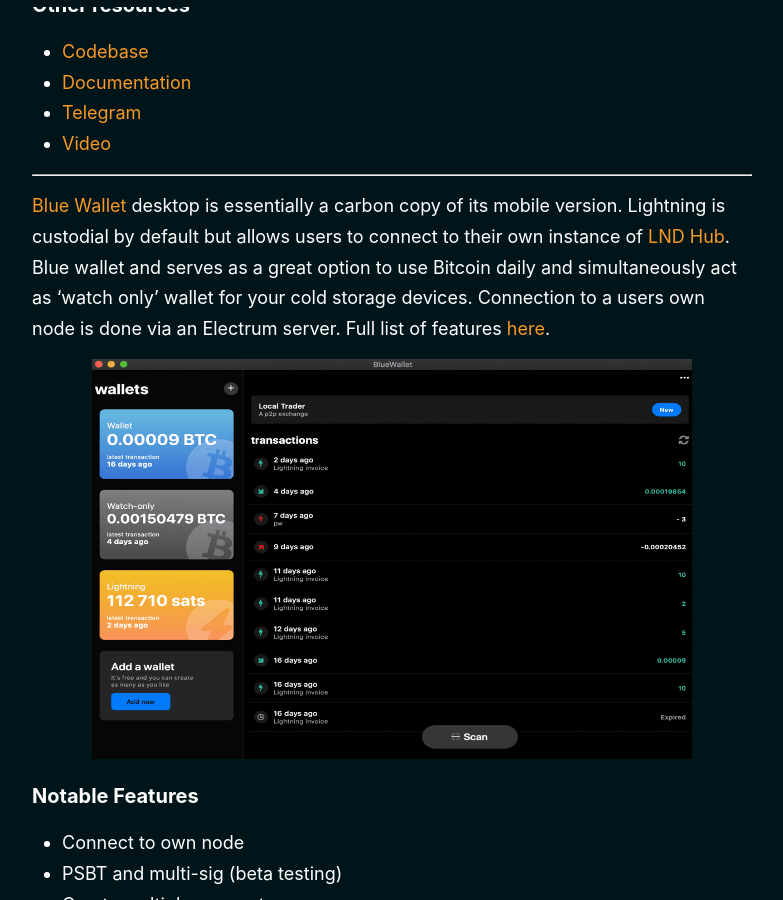
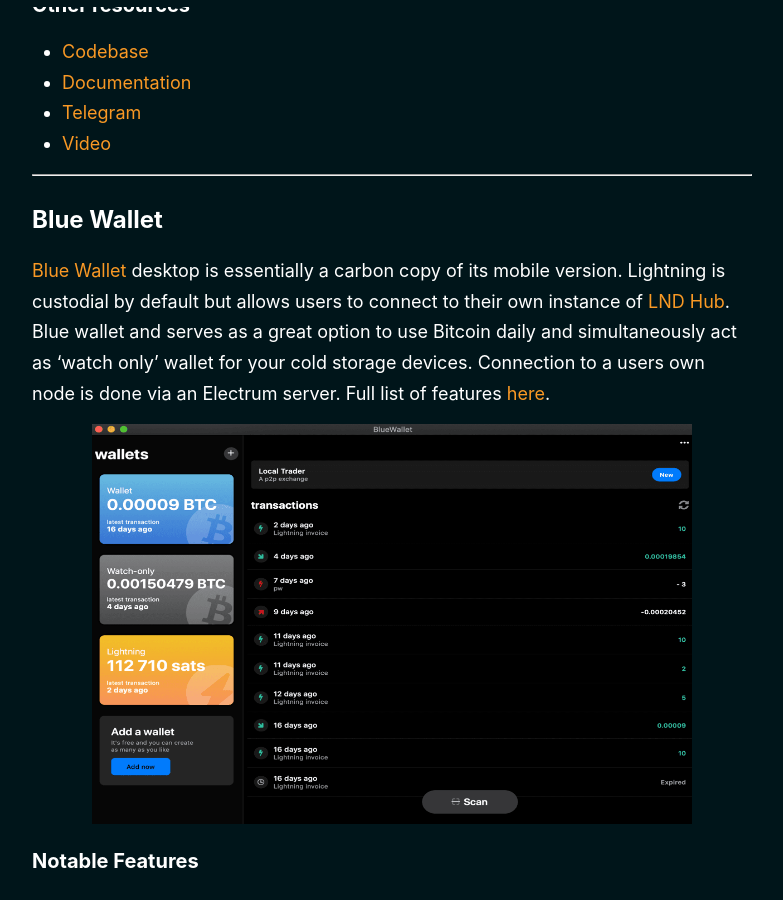
Before and after one commit to BitcoinQnA/bitcoin-wallet-guide, a Jekyll site: the page built from _pages/desktop.md, in a window 1280 px wide and 900 px high, scrolled down 3199 px. Shown: the whole window, without its empty margins (248-1031 px from the left). Built offline with Jekyll 4.4.1, drawn with Linux system fonts in a browser that asks for light colours.

Commit message:
Update desktop.md

```diff
--- a/_pages/desktop.md
+++ b/_pages/desktop.md
@@ -74,6 +74,8 @@ Desktop wallets offer more usability and often, a greater feature set when compa
 * [Video](https://youtu.be/uO3Zi9D5b0Y)
 
 ***
+
+## Blue Wallet
 
 [Blue Wallet](https://bluewallet.io/) desktop is essentially a carbon copy of its mobile version. Lightning is custodial by default but allows users to connect to their own instance of [LND Hub](https://lndhub.io/about). Blue wallet and serves as a great option to use Bitcoin daily and simultaneously act as 'watch only' wallet for your cold storage devices. Connection to a users own node is done via an Electrum server. Full list of features [here](https://bluewallet.io/features/).
 
```
